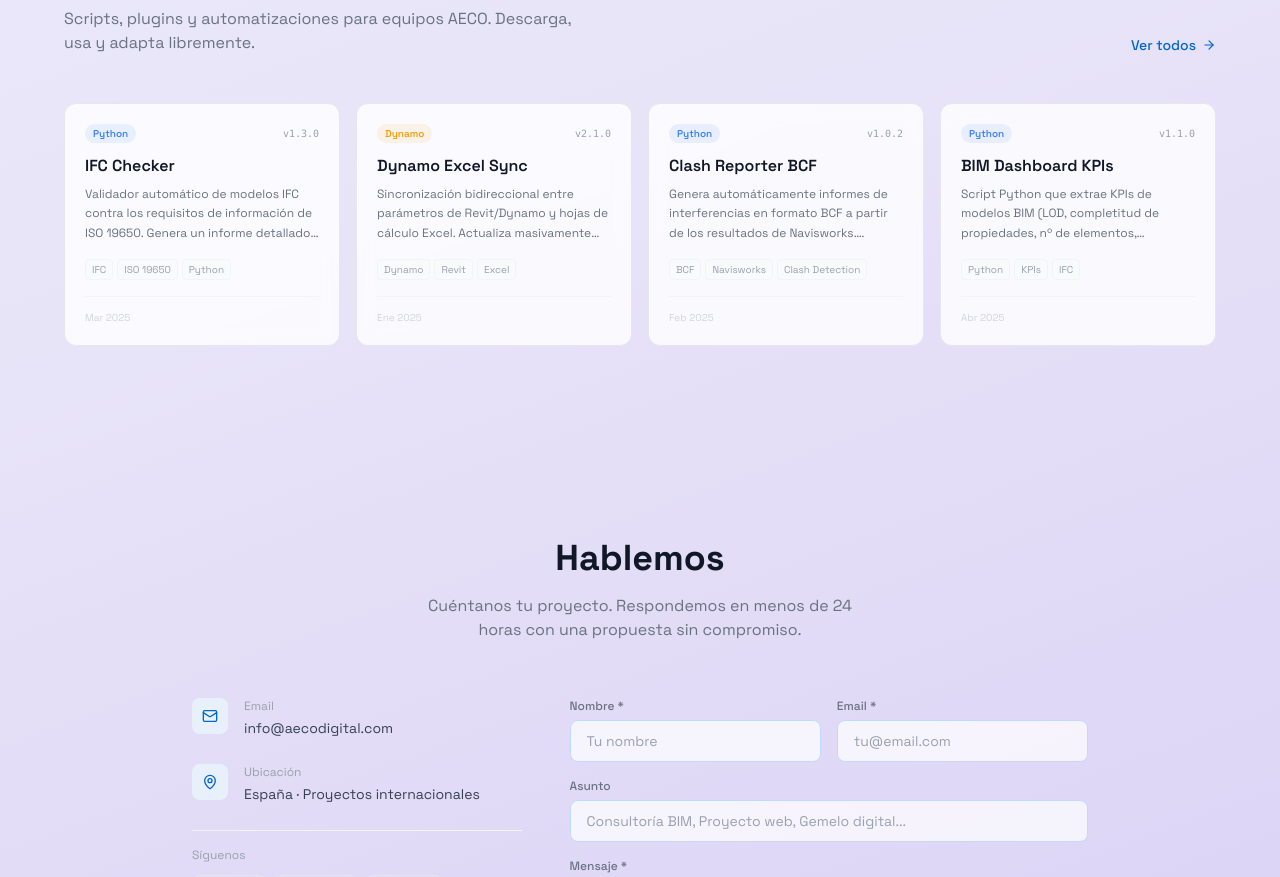
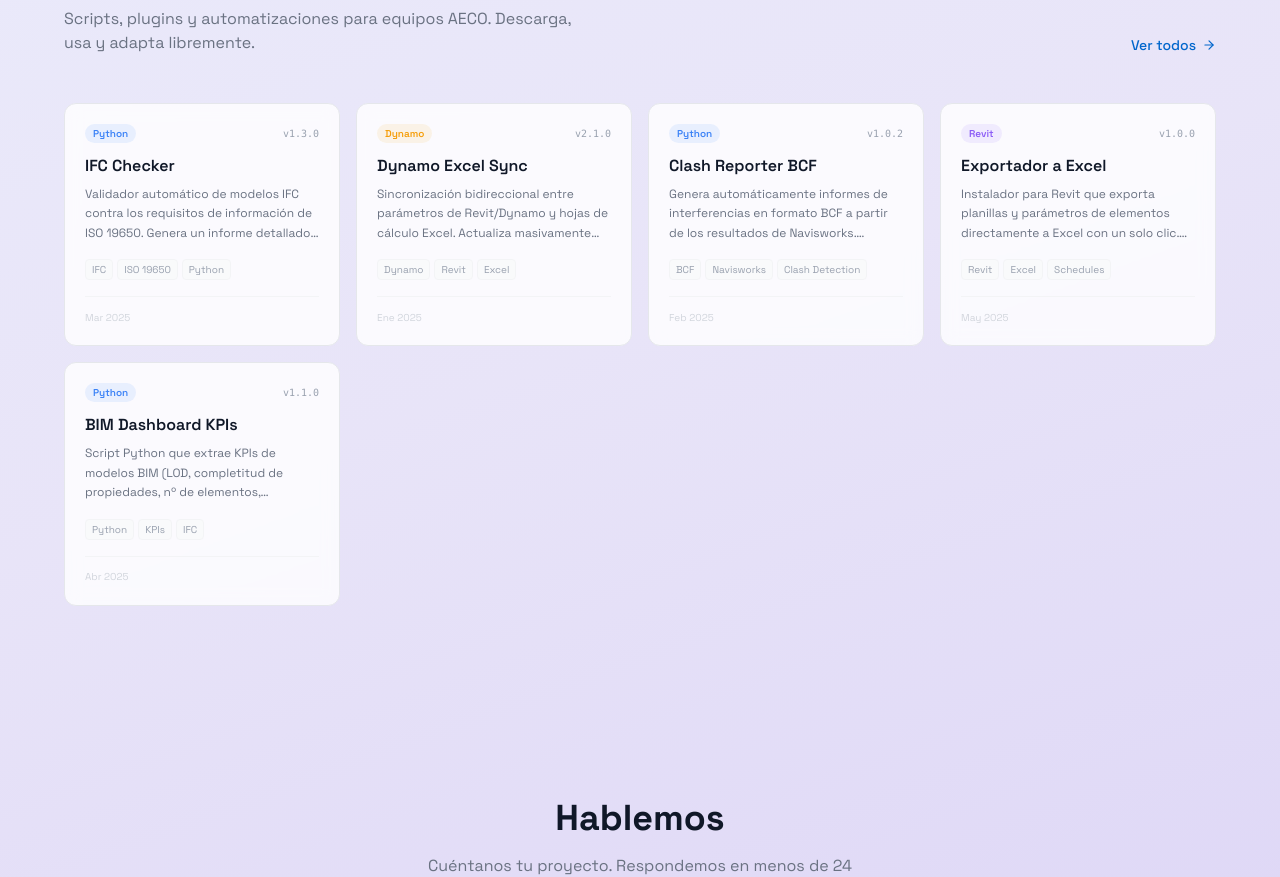
Before and after one commit to AecoDigital/AECODigital-Web, a Next.js app: page / in a window 1280 px wide. Shown: the part 5087-5964 px from the top of the page. Built offline with nearby package versions, Linux system fonts and the light colour scheme.

Commit message:
feat: añadir plugin Exportador a Excel con instalador .exe
Co-Authored-By: Claude Sonnet 4.6 <noreply@anthropic.com>

```diff
--- a/src/data/plugins.ts
+++ b/src/data/plugins.ts
@@ -206,6 +206,48 @@ El script puede asignar automáticamente responsables en función de la discipli
     ],
   },
   {
+    slug: "exportador-excel",
+    nombre: "Exportador a Excel",
+    categoria: "Revit",
+    descripcion:
+      "Instalador para Revit que exporta planillas y parámetros de elementos directamente a Excel con un solo clic. Ideal para generar mediciones, listados de puertas, ventanas y cualquier schedule de Revit.",
+    version: "v1.0.0",
+    fecha: "May 2025",
+    tags: ["Revit", "Excel", "Schedules", "Automatización"],
+    destacado: true,
+    manual: `## ¿Qué hace Exportador a Excel?
+
+Exportador a Excel es un instalador para Revit que permite exportar cualquier planilla (schedule) de Revit a un archivo Excel (.xlsx) con formato limpio y sin pasos intermedios.
+
+## Requisitos
+
+- Revit 2022 o superior
+- Microsoft Excel instalado (o compatible con .xlsx)
+
+## Instalación
+
+1. Descarga el instalador \`.exe\`
+2. Cierra Revit si está abierto
+3. Ejecuta el instalador como administrador
+4. Abre Revit — aparecerá una nueva pestaña **AECO Tools**
+
+## Uso
+
+1. Abre cualquier planilla (schedule) en Revit
+2. Ve a la pestaña **AECO Tools → Exportar a Excel**
+3. Selecciona la ruta de destino
+4. El archivo Excel se genera automáticamente
+
+## Notas
+
+> ⚠️ Ejecutar el instalador con permisos de administrador para que Revit registre el add-in correctamente.
+`,
+    ejemplos: [],
+    descargas: [
+      { label: "Descargar instalador (.exe)", url: "/plugins/exportador-excel/RevitScheduleExporter_Installer.exe", tipo: "zip" },
+    ],
+  },
+  {
     slug: "bim-dashboard",
     nombre: "BIM Dashboard KPIs",
     categoria: "Python",
```
Also changed, not shown: 1 other file (tests, documents, lock files or other folders).
